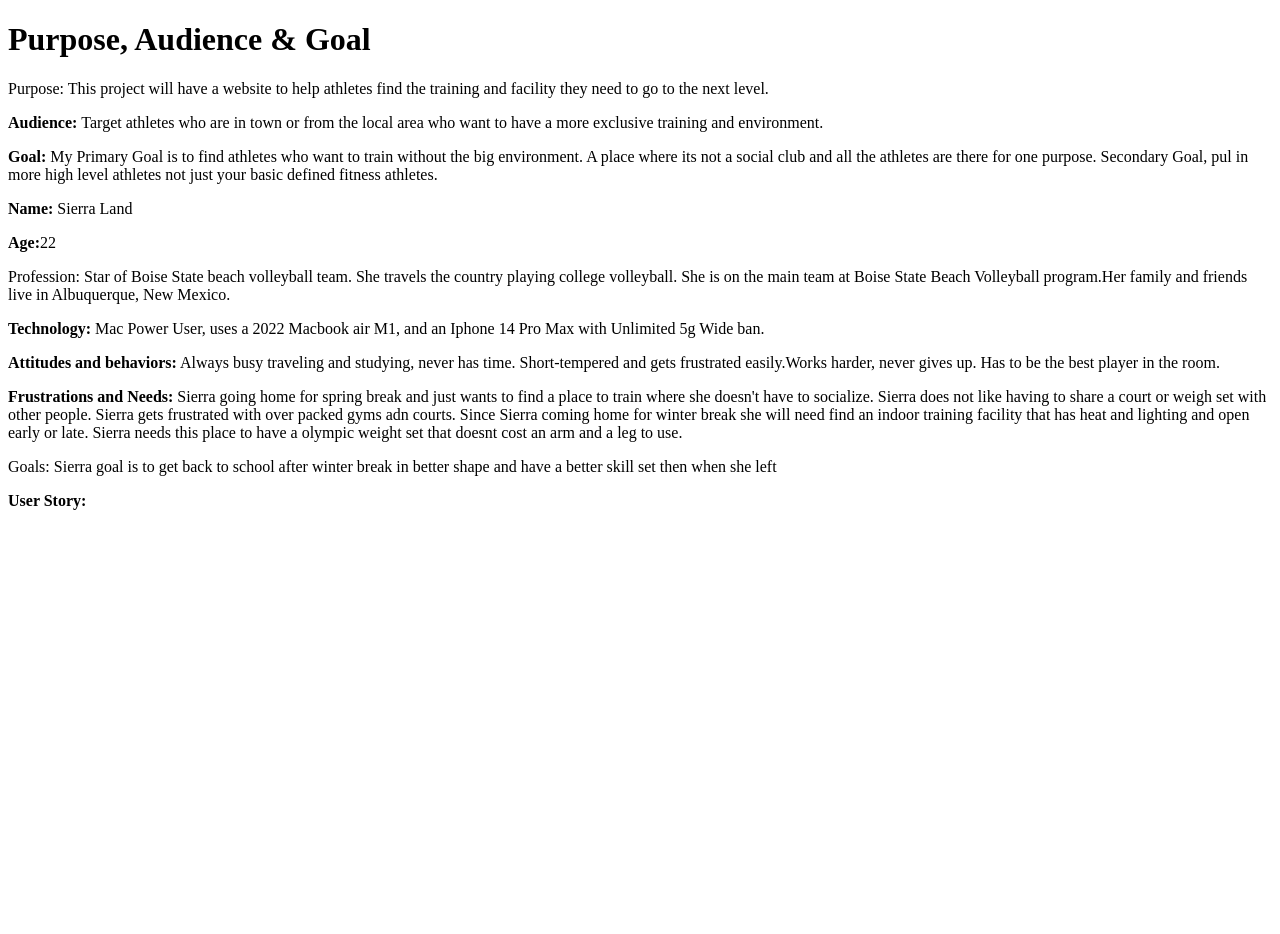
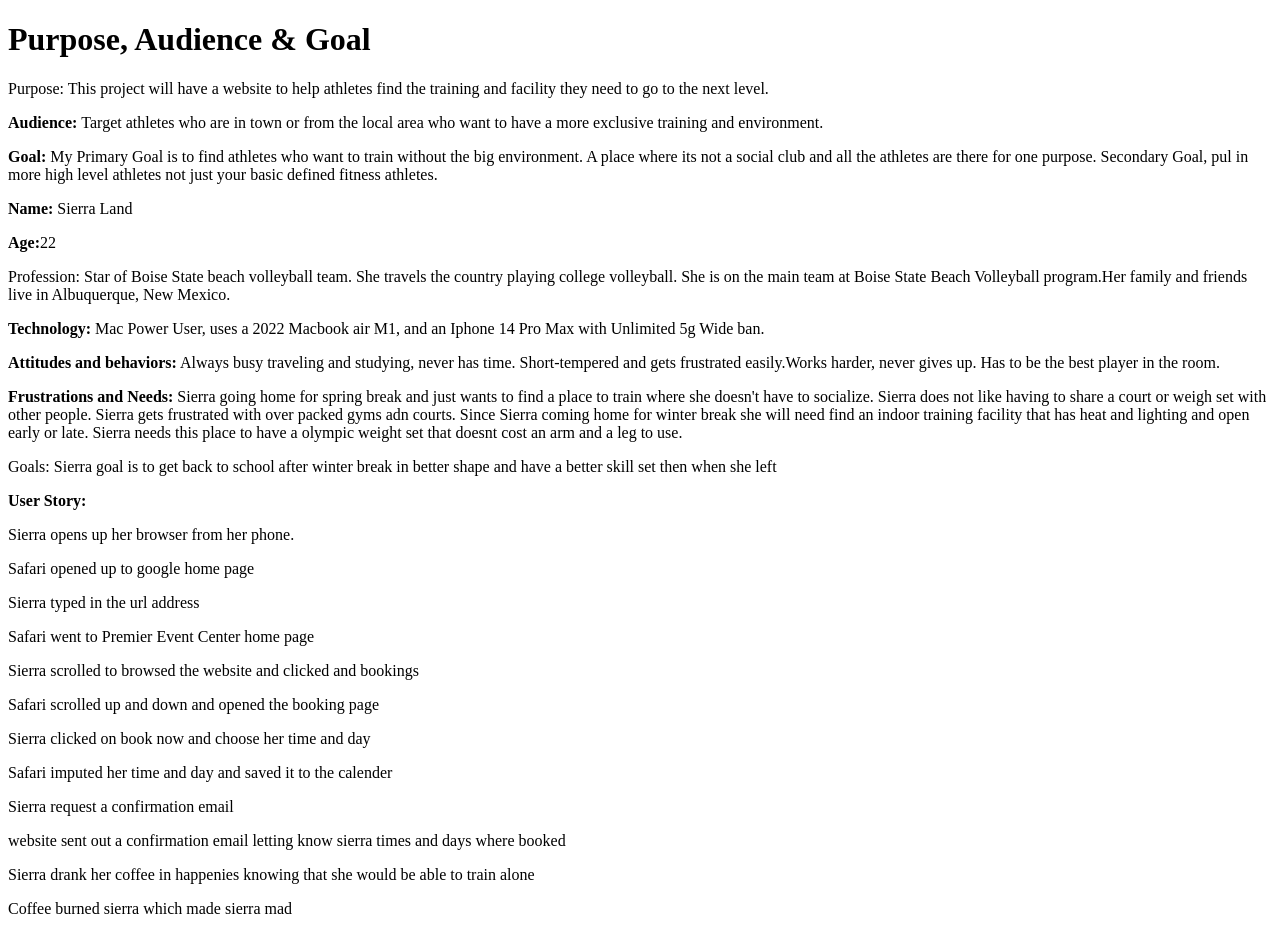
Before and after one commit to bryanklein2011/pwp-miestone-one, a plain HTML site: page index.html in a window 1280 px wide. Before the commit the page ends 800 px from the top, so only its background shows below. Drawn offline with Linux system fonts and the light colour scheme.

Commit message:
milestone one

```diff
--- a/index.html
+++ b/index.html
@@ -2,7 +2,7 @@
 <html lang="en">
 <head>
     <meta charset="UTF-8">
-    <title>Stone-face Courts</title>
+    <title>Premier Event Center</title>
 </head>
 <body>
 <H1><stong> Purpose, Audience & Goal</stong></H1>
@@ -44,6 +44,18 @@
     in better shape and have a better skill set then when she left
 </p>
 <p> <strong> User Story:</strong>
+    <p>Sierra opens up her browser from her phone.</p>
+<p>Safari opened up to google home page </p>
+<p>Sierra typed in the url address  </p>
+<p> Safari went to Premier Event Center home page</p>
+<p> Sierra scrolled to browsed the website and clicked and bookings</p>
+<p> Safari scrolled up and down and opened the booking page</p>
+<p> Sierra clicked on book now and choose her time and day</p>
+<p> Safari imputed her time and day and saved it to the calender</p>
+<p> Sierra request a confirmation email</p>
+<p> website sent out a confirmation email letting know sierra times and days where booked</p>
+<p> Sierra drank her coffee in happenies knowing that she would be able to train alone</p>
+<p> Coffee burned sierra which made sierra mad</p>
 </p>
 </body>
 </html>
```
